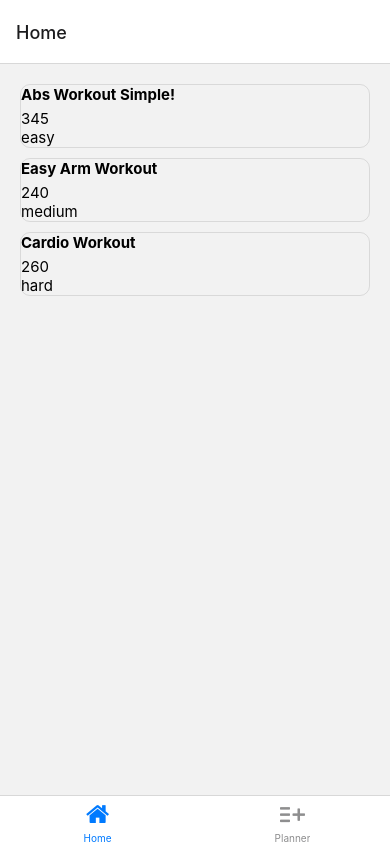
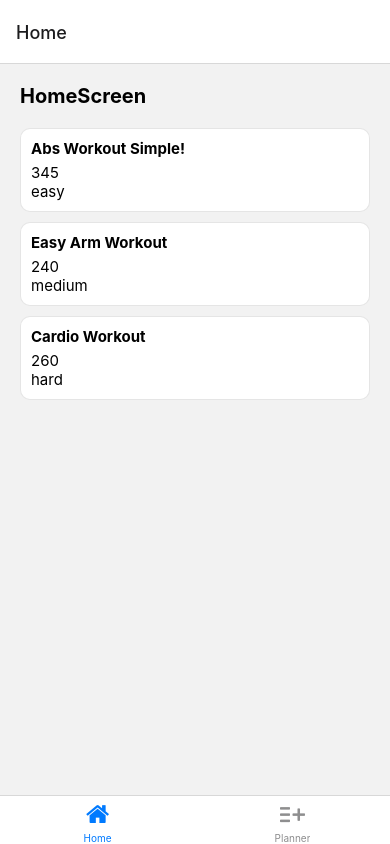
Before and after one commit to nickty/reac-native-with-typescript, a React Native app: screen /Home in a window 390 px wide. Built offline with nearby package versions, Linux system fonts and the light colour scheme.

Commit message:
styling end

```diff
--- a/components/WorkoutItem.tsx
+++ b/components/WorkoutItem.tsx
@@ -18,6 +18,8 @@ const styles = StyleSheet.create({
     borderColor: "rgba(0,0,0,0.1)",
     borderWidth: 1,
     marginBottom: 10,
+    padding: 10,
+    backgroundColor: "white",
   },
   name: {
     fontSize: 15,
--- a/screens/HomeScreen.tsx
+++ b/screens/HomeScreen.tsx
@@ -9,7 +9,7 @@ import WorkoutItem from "../components/WorkoutItem";
 const HomeScreen = ({ navigation }: NativeStackHeaderProps) => {
   return (
     <View style={styles.container}>
-      {/* <Text>HomeScreen</Text> */}
+      <Text style={styles.header}>HomeScreen</Text>
       <FlatList
         data={data as Workout[]}
         renderItem={({ item }) => <WorkoutItem item={item} />}
@@ -22,6 +22,12 @@ const HomeScreen = ({ navigation }: NativeStackHeaderProps) => {
 const styles = StyleSheet.create({
   container: {
     padding: 20,
+    flex: 1,
+  },
+  header: {
+    fontSize: 20,
+    marginBottom: 20,
+    fontWeight: "bold",
   },
 });
 
```
